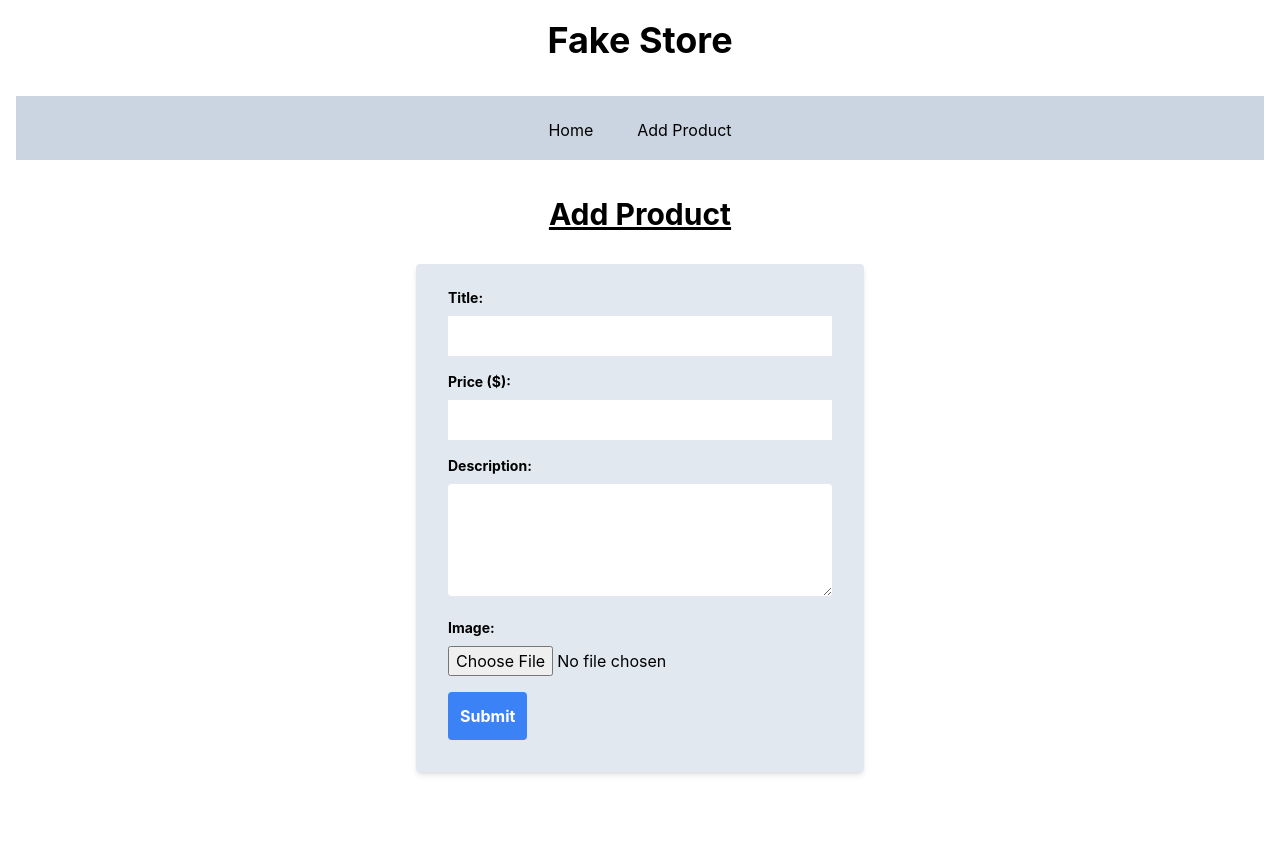
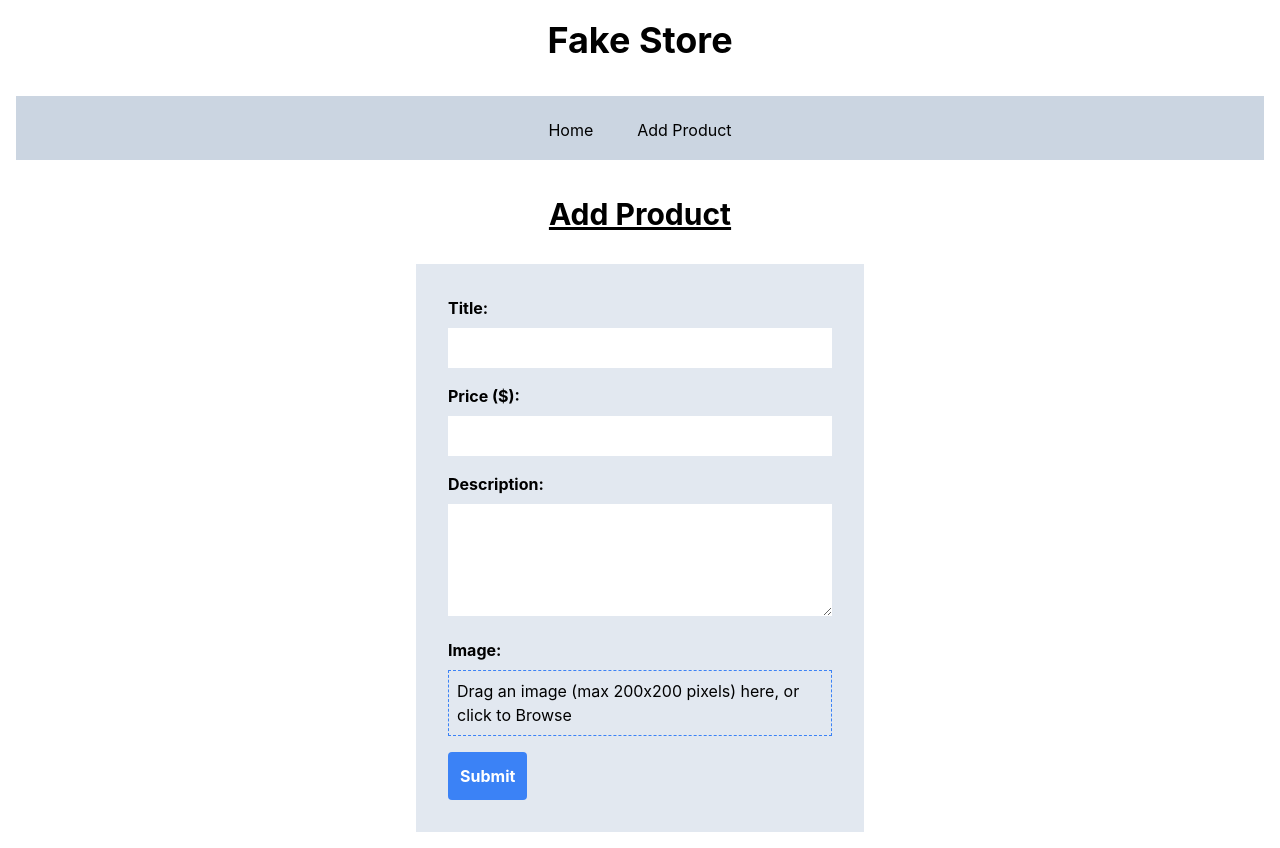
Before and after one commit to Talha-Rizwan/point-of-sale-react-frontend, a React (Create React App) app in the folder store-frontend/: page /add in a window 1280 px wide. Before the commit the page ends 800 px from the top, so only its background shows below. Built offline with nearby package versions, Linux system fonts and the light colour scheme.

Commit message:
Fix: added vlidation for image size using react-dropzone

```diff
--- a/store-frontend/src/components/AddForm.js
+++ b/store-frontend/src/components/AddForm.js
@@ -1,60 +1,72 @@
-import React, { useState } from 'react';
-import axios from 'axios';
+import React, { useState } from "react";
+import axios from "axios";
+import { useDropzone } from "react-dropzone";
 
 function AddForm() {
   const [formData, setFormData] = useState({
-    title: '',
-    price: '',
-    description: '',
+    title: "",
+    price: "",
+    description: "",
     image: null,
   });
 
+  const onDrop = (acceptedFiles) => {
+    const image = acceptedFiles[0];
+    const reader = new FileReader();
+
+    reader.onload = function () {
+      const img = new Image();
+      img.src = reader.result;
+
+      img.onload = function () {
+        if (img.width <= 200 && img.height <= 200) {
+          setFormData({ ...formData, image });
+        } else {
+          alert("Image dimensions must not be more than 200x200 pixels.");
+        }
+      };
+    };
+    reader.readAsDataURL(image);
+  };
+
+  const { getRootProps, getInputProps } = useDropzone({
+    accept: [".jpg", ".jpeg", ".png"],
+    onDrop,
+  });
+
   const handleChange = (e) => {
-    const { name, value, files } = e.target;
-
-    if (name === 'image') {
-      setFormData({ ...formData, [name]: files[0] });
-    } else {
+    const { name, value } = e.target;
     setFormData({ ...formData, [name]: value });
-    }
-
   };
 
   const handleSubmit = (e) => {
     e.preventDefault();
-    const formDataToSend = new FormData();
-      formDataToSend.append('title', formData.title);
-      formDataToSend.append('price', formData.price);
-      formDataToSend.append('description', formData.description);
-      formDataToSend.append('image', formData.image);
 
+    axios
+      .post("https://fakestoreapi.com/products", formData)
+      .then((response) => {
+        console.log("Data sent successfully:", response.data);
 
-
-    console.log('the formdata is : ', formData)
-    axios.post('https://fakestoreapi.com/products', formDataToSend)
-    .then((response) => {
-      console.log('Data sent successfully:', response.data);
-
-      if (response.status === 200){
-        alert("The product "+ formData.title + " has been added!")
+        if (response.status === 200) {
+          alert("The product " + formData.title + " has been added!");
         }
         setFormData({
-        title: '',
-        price: '',
-        description: '',
+          title: "",
+          price: "",
+          description: "",
           image: null,
-      })
+        });
       })
       .catch((error) => {
-      console.error('Error sending data:', error);
+        console.error("Error :", error);
       });
   };
 
   return (
     <div className="max-w-md mx-auto mt-8 ">
-      <form onSubmit={handleSubmit} className="bg-slate-200 shadow-md rounded px-8 pt-6 pb-8 mb-4">
+      <form onSubmit={handleSubmit} className="bg-slate-200 p-8 mb-4">
         <div className="mb-4">
-          <label htmlFor="name" className="block text-sm font-bold mb-2">
+          <label htmlFor="name" className="block font-bold mb-2">
             Title:
           </label>
           <input
@@ -68,7 +80,7 @@ function AddForm() {
           />
         </div>
         <div className="mb-4">
-          <label htmlFor="name" className="block text-sm font-bold mb-2">
+          <label htmlFor="name" className="block font-bold mb-2">
             Price ($):
           </label>
           <input
@@ -82,7 +94,7 @@ function AddForm() {
           />
         </div>
         <div className="mb-4">
-          <label htmlFor="description" className="block text-sm font-bold mb-2">
+          <label htmlFor="description" className="block font-bold mb-2">
             Description:
           </label>
           <textarea
@@ -90,21 +102,24 @@ function AddForm() {
             name="description"
             value={formData.description}
             onChange={handleChange}
-            className="rounded w-full p-2 "
+            className="w-full p-2"
             rows="4"
           ></textarea>
         </div>
         <div className="mb-4">
-          <label htmlFor="image" className="block text-sm font-bold mb-2">
+          <label htmlFor="image" className="block font-bold mb-2">
             Image:
           </label>
-          <input
-            type="file"
-            id="image"
-            name="image"
-            onChange={handleChange}
-            accept=".jpg, .jpeg, .png"
-          />
+          <div {...getRootProps()}>
+            <input {...getInputProps()} />
+            {formData.image ? (
+              <p>{formData.image.name}</p>
+            ) : (
+              <p className="border border-blue-500 border-dashed p-2">
+                Drag an image (max 200x200 pixels) here, or click to Browse
+              </p>
+            )}
+          </div>
         </div>
         <button
           type="submit"
--- a/store-frontend/src/components/UpdateForm.js
+++ b/store-frontend/src/components/UpdateForm.js
@@ -1,9 +1,10 @@
-import React, { useState } from 'react';
-import axios from 'axios';
-import { useLocation, useNavigate } from 'react-router-dom';
+import React, { useState } from "react";
+import axios from "axios";
+import { useLocation, useNavigate } from "react-router-dom";
+import { useDropzone } from "react-dropzone";
 
 function UpdateForm() {
-  let navigate = useNavigate()
+  let navigate = useNavigate();
   const location = useLocation();
   const itemData = location.state?.itemData;
   const [formData, setFormData] = useState({
@@ -13,49 +14,69 @@ function UpdateForm() {
     image: itemData.image,
   });
 
+  const onDrop = (acceptedFiles) => {
+    const image = acceptedFiles[0];
+    const reader = new FileReader();
+
+    reader.onload = function () {
+      const img = new Image();
+      img.src = reader.result;
+
+      img.onload = function () {
+        if (img.width <= 200 && img.height <= 200) {
+          setFormData({ ...formData, image });
+        } else {
+          alert("Image dimensions must be 200x200 pixels or smaller.");
+        }
+      };
+    };
+
+    reader.readAsDataURL(image);
+  };
+
+  const { getRootProps, getInputProps } = useDropzone({
+    accept: [".jpg", ".jpeg", ".png"],
+    onDrop,
+  });
+
   const handleChange = (e) => {
-    const { name, value, files } = e.target;
-
-    if (name === 'image') {
-      setFormData({ ...formData, [name]: files[0] });
-    } else {
+    const { name, value } = e.target;
     setFormData({ ...formData, [name]: value });
-    }
   };
 
   const handleSubmit = (e) => {
     e.preventDefault();
 
-    const formDataToSend = new FormData();
-    formDataToSend.append('title', formData.title);
-    formDataToSend.append('price', formData.price);
-    formDataToSend.append('description', formData.description);
-    formDataToSend.append('image', formData.image);
+    axios
+      .put("https://fakestoreapi.com/products/" + itemData.id, formData)
+      .then((response) => {
+        console.log("Data sent successfully:", response.data);
 
-    axios.put('https://fakestoreapi.com/products/'+itemData.id, formDataToSend)
-    .then((response) => {
-      console.log('Data sent successfully:', response.data);
-
-      if (response.status === 200){
-        alert("The product "+ formData.title + " has been successfully updated!")
+        if (response.status === 200) {
+          alert(
+            "The product " + formData.title + " has been successfully updated!"
+          );
         }
         setFormData({
-        title: '',
-        price: '',
-        description: '',
-      })
-      navigate('/')
+          title: "",
+          price: "",
+          description: "",
+        });
+        navigate("/");
       })
       .catch((error) => {
-      console.error('Error sending data:', error);
+        console.error("Error :", error);
       });
   };
 
   return (
     <div className="max-w-md mx-auto mt-8 ">
-      <form onSubmit={handleSubmit} className="bg-slate-200 shadow-md rounded px-8 pt-6 pb-8 mb-4">
+      <form
+        onSubmit={handleSubmit}
+        className="bg-slate-200 shadow-md rounded p-8 mb-4"
+      >
         <div className="mb-4">
-          <label htmlFor="name" className="block text-sm font-bold mb-2">
+          <label htmlFor="name" className="block font-bold mb-2">
             Title:
           </label>
           <input
@@ -69,7 +90,7 @@ function UpdateForm() {
           />
         </div>
         <div className="mb-4">
-          <label htmlFor="name" className="block text-sm font-bold mb-2">
+          <label htmlFor="name" className="block font-bold mb-2">
             Price ($):
           </label>
           <input
@@ -83,7 +104,7 @@ function UpdateForm() {
           />
         </div>
         <div className="mb-4">
-          <label htmlFor="description" className="block text-sm font-bold mb-2">
+          <label htmlFor="description" className="block font-bold mb-2">
             Description:
           </label>
           <textarea
@@ -91,21 +112,27 @@ function UpdateForm() {
             name="description"
             value={formData.description}
             onChange={handleChange}
-            className="rounded w-full p-2 "
+            className="w-full p-2"
             rows="4"
           ></textarea>
         </div>
         <div className="mb-4">
-          <label htmlFor="image" className="block text-sm font-bold mb-2">
+          <label htmlFor="image" className="block font-bold mb-2">
             Image:
           </label>
-          <input
-            type="file"
-            id="image"
-            name="image"
-            onChange={handleChange}
-            accept=".jpg, .jpeg, .png"
-          />
+          <div {...getRootProps()}>
+            <input {...getInputProps()} />
+            {formData.image ? (
+              <p className="border border-blue-500 border-dashed p-2">
+                File already uploaded, click to Browse or drag image here (max
+                200x200 pixels)
+              </p>
+            ) : (
+              <p className="border border-blue-500 border-dashed p-2">
+                Drag an image (max 200x200 pixels) here, or click to Browse
+              </p>
+            )}
+          </div>
         </div>
         <button
           type="submit"
```
Lines whose indentation alone changed are shown as unchanged.
